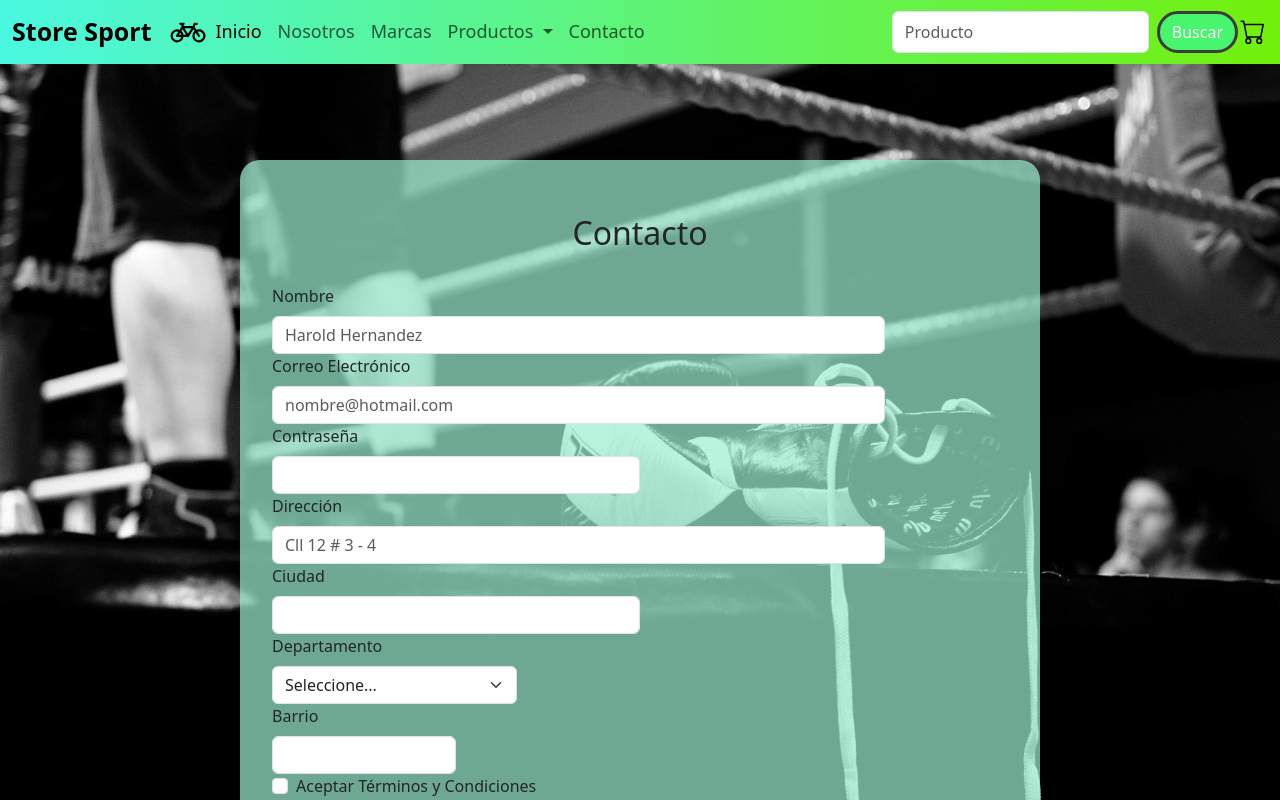
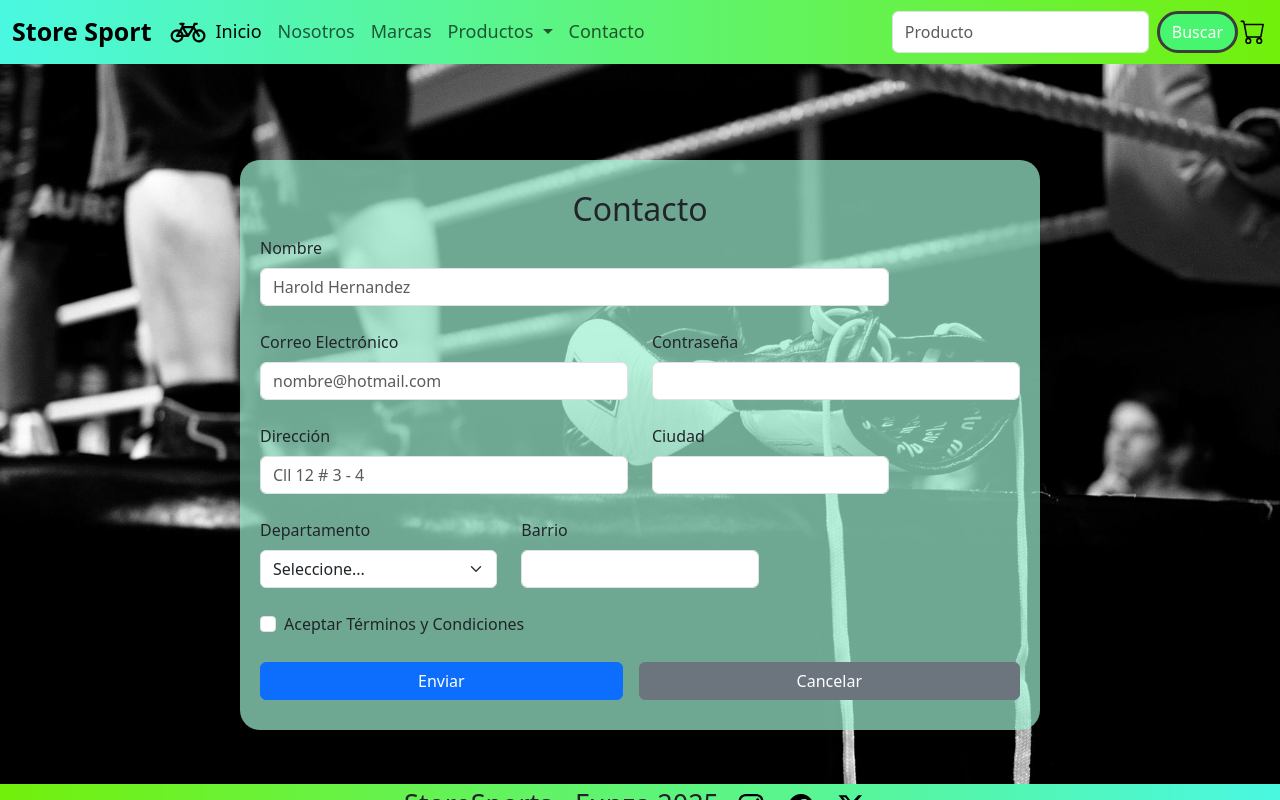
Before and after one commit to HHerdz/Sports, an Angular app: page /Sports/contact in a window 1280 px wide. Shown: the top 800 px of the page. Built offline with nearby package versions, Linux system fonts and the light colour scheme.

Commit message:
Corregir estructura del formulario de contacto

```diff
--- a/src/app/page/contact/contact.html
+++ b/src/app/page/contact/contact.html
@@ -1,71 +1,71 @@
 <div class="fondo">
   <br><br><br><br>
 
-<section class="row g-4">
+  <section class="container">
     <h2 style="text-align: center;">Contacto</h2>
     <form [formGroup]="contactForm" (ngSubmit)="enviar()" novalidate>
+      <div class="row g-4">
         <div class="col-10">
           <label class="form-label">Nombre</label>
           <input id="nombre" type="text" placeholder="Harold Hernandez" class="form-control"
             formControlName="nombre"
             [class.is-invalid]="f.nombre.invalid && f.nombre.touched">
           <div class="invalid-feedback" *ngIf="f.nombre.touched && f.nombre.errors">
-            <div *ngIf="f.nombre.errors?.required">Este campo es obligatorio.</div>
-            <div *ngIf="f.nombre.errors?.minlength">
-              Minimo {{f.nombre.errors?.minlength?.requiredLength }} caracteres.
+            <div *ngIf="f.nombre.errors['required']">Este campo es obligatorio.</div>
+            <div *ngIf="f.nombre.errors['minlength']">
+              Mínimo {{f.nombre.errors['minlength']['requiredLength']}} caracteres.
             </div>
           </div>
         </div>
 
-      <div class="col-10">
+        <div class="col-12 col-md-6">
           <label class="form-label">Correo Electrónico</label>
           <input id="email" type="email" class="form-control" placeholder="nombre@hotmail.com"
             formControlName="email"
             [class.is-invalid]="f.email.invalid && f.email.touched">
           <div class="invalid-feedback" *ngIf="f.email.touched && f.email.errors">
-          <div *ngIf="f.email.errors?.required">Este campo es obligatorio.</div>
+            <div *ngIf="f.email.errors['required']">Este campo es obligatorio.</div>
+            <div *ngIf="f.email.errors['email']">Ingrese un email válido.</div>
           </div>
         </div>
 
-      <div class="col-md-6">
+        <div class="col-12 col-md-6">
           <label class="form-label">Contraseña</label>
           <input type="password" class="form-control"
             formControlName="password"
             [class.is-invalid]="f.password.invalid && f.password.touched">
           <div class="invalid-feedback" *ngIf="f.password.touched && f.password.errors">
-          <div *ngIf="f.password.errors?.required">Este campo es obligatorio.</div>
-            <div *ngIf="f.password.errors?.minlength">
-              Minimo {{f.password.errors?.minlength?.requiredLength }} caracteres.
+            <div *ngIf="f.password.errors['required']">Este campo es obligatorio.</div>
+            <div *ngIf="f.password.errors['minlength']">
+              Mínimo {{f.password.errors['minlength']['requiredLength']}} caracteres.
             </div>
           </div>
         </div>
 
-      <div class="col-10">
+        <div class="col-12 col-md-6">
           <label class="form-label">Dirección</label>
           <input type="text" class="form-control" placeholder="Cll 12 # 3 - 4"
             formControlName="direccion"
             [class.is-invalid]="f.direccion.invalid && f.direccion.touched">
-
           <div class="invalid-feedback" *ngIf="f.direccion.touched && f.direccion.errors">
-          <div *ngIf="f.direccion.errors?.required">Este campo es obligatorio.</div>
-            <div *ngIf="f.direccion.errors?.minlength">
-              Minimo {{f.direccion.errors?.minlength?.requiredLength }} caracteres.
+            <div *ngIf="f.direccion.errors['required']">Este campo es obligatorio.</div>
+            <div *ngIf="f.direccion.errors['minlength']">
+              Mínimo {{f.direccion.errors['minlength']['requiredLength']}} caracteres.
             </div>
           </div>
         </div>
 
-      <div class="col-md-6">
+        <div class="col-12 col-md-4">
           <label class="form-label">Ciudad</label>
           <input type="text" class="form-control"
             formControlName="ciudad"
             [class.is-invalid]="f.ciudad.invalid && f.ciudad.touched">
-
           <div class="invalid-feedback" *ngIf="f.ciudad.touched && f.ciudad.errors">
-          <div *ngIf="f.ciudad.errors?.required">Este campo es obligatorio.</div>
+            <div *ngIf="f.ciudad.errors['required']">Este campo es obligatorio.</div>
           </div>
         </div>
 
-      <div class="col-md-4">
+        <div class="col-12 col-md-4">
           <label class="form-label">Departamento</label>
           <select class="form-select"
             formControlName="departamento"
@@ -84,44 +84,42 @@
             <option>Vaupés</option><option>Vichada</option>
           </select>
           <div class="invalid-feedback" *ngIf="f.departamento.touched && f.departamento.errors">
-          <div *ngIf="f.departamento.errors?.required">Este campo es obligatorio.</div>
+            <div *ngIf="f.departamento.errors['required']">Este campo es obligatorio.</div>
           </div>
         </div>
 
-      <div class="col-md-3">
+        <div class="col-12 col-md-4">
           <label class="form-label">Barrio</label>
           <input type="text" class="form-control"
             formControlName="barrio"
             [class.is-invalid]="f.barrio.invalid && f.barrio.touched">
-
           <div class="invalid-feedback" *ngIf="f.barrio.touched && f.barrio.errors">
-          <div *ngIf="f.barrio.errors?.required">Este campo es obligatorio.</div>
+            <div *ngIf="f.barrio.errors['required']">Este campo es obligatorio.</div>
           </div>
         </div>
 
         <div class="col-12">
           <div class="form-check">
-          <input class="form-check-input" type="checkbox"
+            <input class="form-check-input" type="checkbox" id="terminos"
               formControlName="terminos"
               [class.is-invalid]="f.terminos.invalid && f.terminos.touched">
-
-          <label class="form-check-label">
+            <label class="form-check-label" for="terminos">
               Aceptar Términos y Condiciones
             </label>
           </div>
           <div class="invalid-feedback d-block" *ngIf="f.terminos.touched && f.terminos.errors">
-          <div *ngIf="f.terminos.errors?.required">Debe aceptar los términos.</div>
+            <div *ngIf="f.terminos.errors['required']">Debe aceptar los términos.</div>
+          </div>
         </div>
 
-        <br>
+        <div class="col-12">
+          <div class="d-flex gap-3">
+            <button type="submit" class="btn btn-primary flex-fill">Enviar</button>
+            <button type="button" class="btn btn-secondary flex-fill" (click)="cancelar()">Cancelar</button>
           </div>
-
-      <div class="d-flex gap-3">
-        <button type="submit" class="btn btn-primary flex fill">Enviar</button>
-        <button type="button" class="btn btn-secondary flex fill" (click)="cancelar()">Cancelar</button>
+        </div>
       </div>
     </form>
   </section>
-
   <br><br>
 </div>
```
Lines whose indentation alone changed are shown as unchanged.
